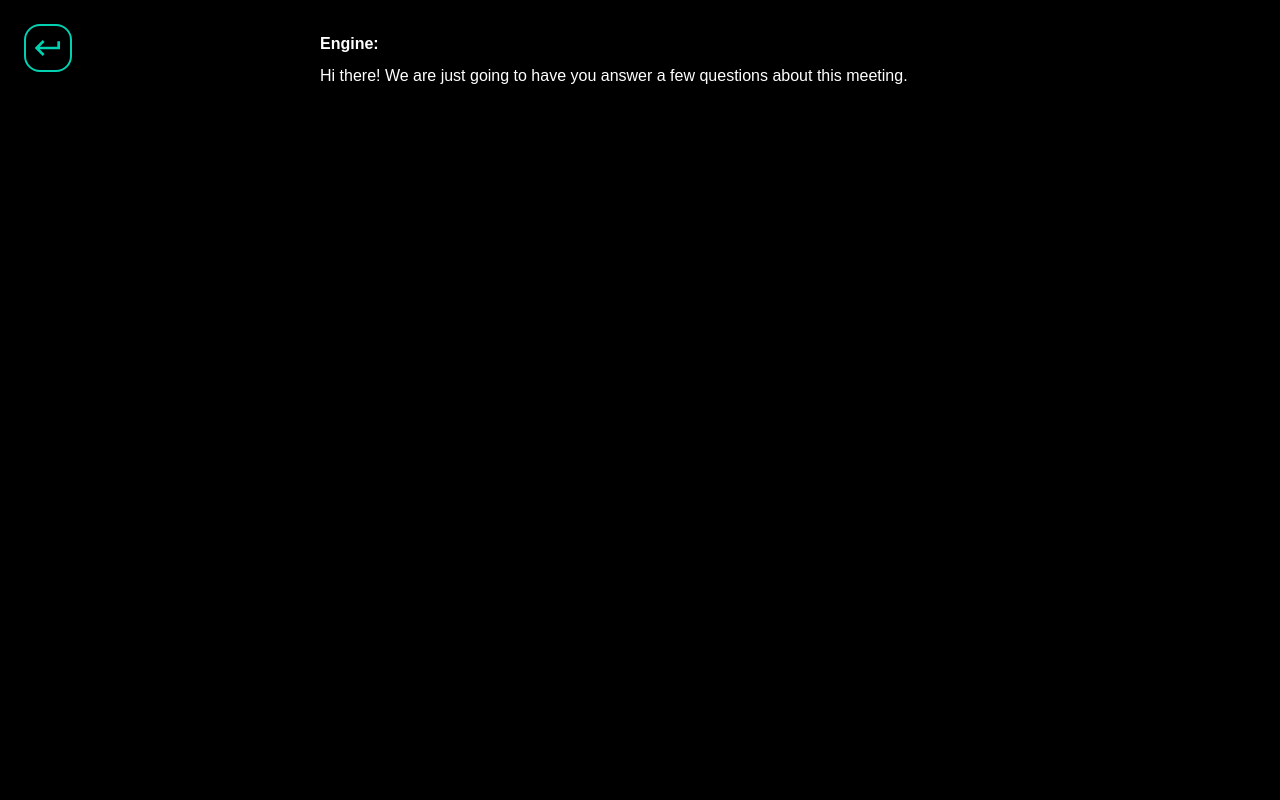
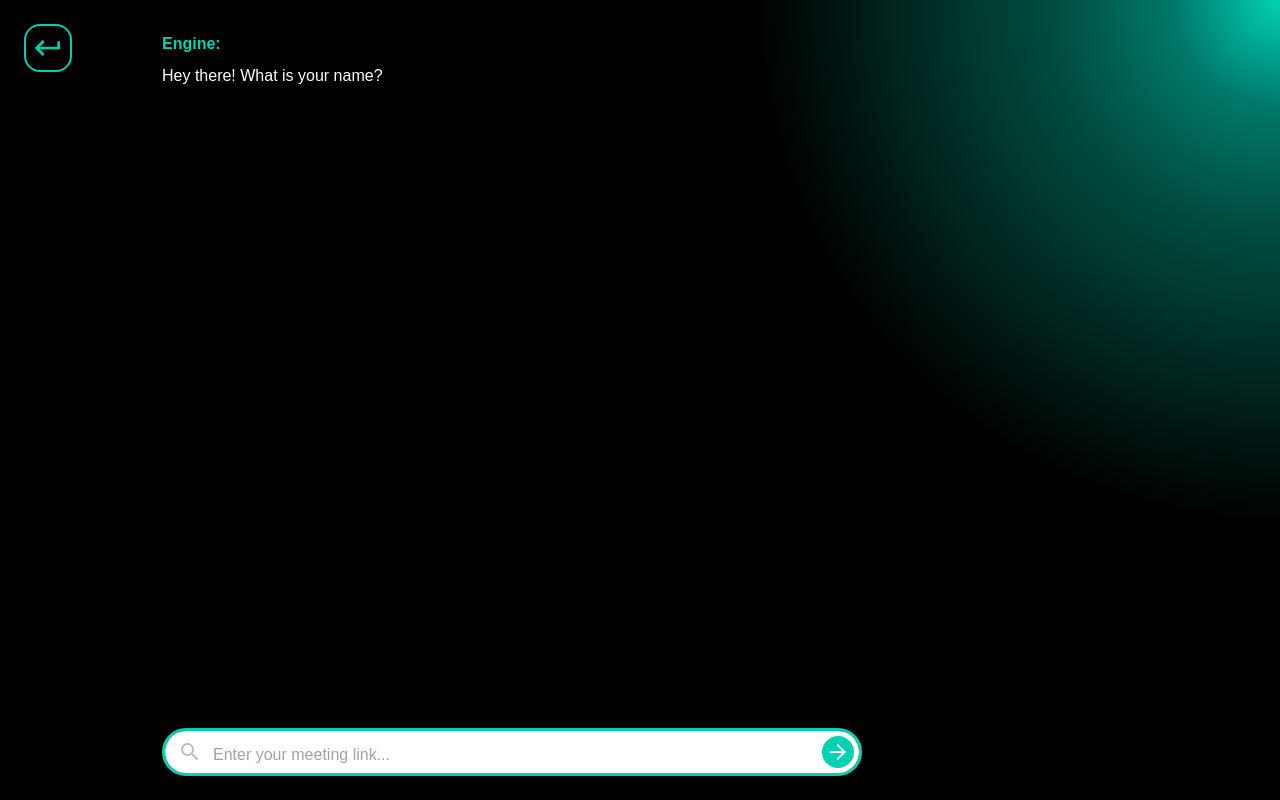
Before and after one commit to jaeeungracelee/InterviewAId, a Next.js app in the folder frontend/: page /questions in a window 1280 px wide. Built offline with nearby package versions, Linux system fonts and the light colour scheme.

Commit message:
questionnaire page

```diff
--- a/frontend/src/app/globals.css
+++ b/frontend/src/app/globals.css
@@ -35,3 +35,24 @@ textarea {
   scrollbar-width: none;
   /* Firefox */
 }
+
+button:active {
+  outline: none;
+}
+
+.questions-background {
+  background: radial-gradient(circle at top right, #00d1b2, #00796b 7%, #004d40 15%, #000000 35%);
+}
+
+.messages::-webkit-scrollbar {
+  display: none;
+}
+
+.messages {
+  overflow-y: scroll;
+  /* Add the ability to scroll */
+  -ms-overflow-style: none;
+  /* IE and Edge */
+  scrollbar-width: none;
+  /* Firefox */
+}
--- a/frontend/src/app/page.js
+++ b/frontend/src/app/page.js
@@ -1,23 +1,28 @@
 "use client";
 import SearchBar from "@/components/SearchBar";
 import Image from "next/image";
+import Link from "next/link";
 import ArrowForwardIcon from "@mui/icons-material/ArrowForward";
 
 export default function Home() {
   return (
     <main>
-      <div className="flex flex-col gap-6 font-semibold absolute top-[37vh] left-[10vw]">
-        <div className="text-[var(--primary-color)] text-6xl">Lie Down</div>
+      <div className="flex flex-col gap-6 font-semibold absolute top-[42vh] left-[10vw]">
+        <div className="text-[var(--secondary-color)] text-4xl">
+          Create your own
+        </div>
         <div className="flex flex-row gap-4">
-          <div className="flex text-3xl font-normal items-end text-[var(--secondary-color)]">
-            while you
-          </div>{" "}
-          <div className="text-6xl text-[var(--secondary-color)]">Stand Up</div>
+          <div className="text-5xl text-[var(--primary-color)]">
+            Mock Interview Experience
+          </div>
         </div>
-        <button className="mt-4 rounded-xl pl-6 pr-4 py-3 bg-[var(--primary-color)] w-fit flex flex-row gap-[6px] items-center justify-center">
+        <Link
+          href="/questions"
+          className="mt-4 rounded-xl pl-6 pr-4 py-3 bg-[var(--primary-color)] w-fit flex flex-row gap-[6px] items-center justify-center"
+        >
           Start Interview
           <ArrowForwardIcon sx={{ color: "white", fontSize: 24 }} />
-        </button>
+        </Link>
       </div>
     </main>
   );
--- a/frontend/src/app/questions/page.js
+++ b/frontend/src/app/questions/page.js
@@ -1,34 +1,67 @@
 "use client";
-import React, { useState, useEffect } from "react";
+import React, { useState, useEffect, useRef } from "react";
 
 import Image from "next/image";
 import HomeIcon from "@mui/icons-material/Home";
 import KeyboardReturnIcon from "@mui/icons-material/KeyboardReturn";
 import Link from "next/link";
+import SearchBar from "@/components/SearchBar";
+import { useRouter } from "next/navigation";
+import ArrowForwardIcon from "@mui/icons-material/ArrowForward";
 
 export default function Questions() {
-  const intro =
-    "H i there! We are just going to have you answer a few questions about this meeting.";
   const [curTyping, setCurTyping] = useState("");
+  const [isTyping, setIsTyping] = useState(false);
+  const [curIndex, setCurIndex] = useState(0);
+  const questions = [
+    "Hey there! What is your name?",
+    "Thank you! What is the company you are applying for?",
+    "Great! What is the job title you are applying for?",
+    "Finally, please copy and paste your job description.",
+  ];
+  const router = useRouter();
+
+  const [answers, setAnswers] = useState([]);
 
   const typing = (text) => {
+    setIsTyping(true);
     let i = 0;
     const interval = setInterval(() => {
-      setCurTyping((prev) => prev + text.charAt(i)); // Use charAt(i) to get one character at a time
+      setCurTyping(questions[curIndex].slice(0, i));
       i++;
       if (i >= text.length) {
-        // Adjusted condition to check when i reaches text.length
         clearInterval(interval);
+        if (curIndex < questions.length) {
+          setCurTyping("");
+          setIsTyping(false);
+          setCurIndex((prev) => prev + 1);
         }
-    }, 50);
+      }
+    }, 20);
   };
 
+  const submitAnswer = (answer) => {
+    setAnswers((prev) => [...prev, answer]);
+    if (curIndex < questions.length) {
+      typing(questions[curIndex]);
+    }
+  };
+
+  const messageBottomRef = useRef(null);
   useEffect(() => {
-    typing(intro);
+    if (messageBottomRef.current) {
+      messageBottomRef.current.scrollTop =
+        messageBottomRef.current.scrollHeight;
+    }
+  }, [answers]);
+
+  useEffect(() => {
+    typing(questions[curIndex]);
   }, []);
 
   return (
-    <div className="w-full h-[100vh] flex flex-col items-center bg-black">
+    <div className="w-full h-[100vh] questions-background">
+      <div className="w-[80%] h-[100vh] flex flex-col items-center">
         <Link
           className="absolute top-6 left-6 border-2 border-[var(--primary-color)] p-[6px] rounded-2xl"
           href="/"
@@ -37,14 +70,56 @@ export default function Questions() {
             sx={{ color: "var(--primary-color)", fontSize: 32 }}
           />
         </Link>
-      <div className="flex flex-col w-1/2 h-full pt-8 pb-4">
+        <div
+          ref={messageBottomRef}
+          className="messages flex flex-col h-full pt-8 pb-8 gap-4 w-[700px]"
+        >
+          {questions
+            .filter((_, i) => i < curIndex)
+            .map((q, i) => (
+              <div className="section flex flex-col gap-3">
                 <div className="flex flex-col gap-2">
-          <div className="font-semibold text-[var(--primary-text)]">
+                  <div className="font-semibold text-[var(--primary-color)]">
                     Engine:
                   </div>
-          <div className="bg-[var(--primary-bg)] rounded-lg">{curTyping}</div>
+                  <div className="text-white rounded-lg">{q}</div>
+                </div>
+                {answers[i] && (
+                  <div className="flex flex-col gap-2 items-end">
+                    <div className="font-semibold text-[var(--primary-color)]">
+                      You:
+                    </div>
+                    <div className="text-white rounded-lg">{answers[i]}</div>
+                  </div>
+                )}
+              </div>
+            ))}
+          {isTyping && (
+            <div className="section flex flex-col gap-2">
+              <div className="font-semibold text-[var(--primary-color)]">
+                Engine:
+              </div>
+              <div className="text-white rounded-lg">{curTyping}</div>
+            </div>
+          )}
+        </div>
+        <div
+          className={"w-full absolute bottom-6 flex flex-row justify-center ".concat(
+            answers.length == questions.length && "hidden"
+          )}
+        >
+          <SearchBar submitAnswer={submitAnswer} />
         </div>
       </div>
+      {answers.length == questions.length && (
+        <Link
+          href="/"
+          className="absolute bottom-6 right-6 rounded-xl pl-6 pr-4 py-3 bg-[var(--primary-color)] w-fit flex flex-row gap-[6px] items-center justify-center"
+        >
+          Start Interview
+          <ArrowForwardIcon sx={{ color: "white", fontSize: 24 }} />
+        </Link>
+      )}
     </div>
   );
 }
--- a/frontend/src/components/SearchBar.js
+++ b/frontend/src/components/SearchBar.js
@@ -5,35 +5,45 @@ import { useRouter } from "next/navigation";
 import SearchIcon from "@mui/icons-material/Search";
 import RightArrow from "@mui/icons-material/ArrowForward";
 
-export default function SearchBar() {
+export default function SearchBar({ submitAnswer }) {
   const router = useRouter();
   const [value, setValue] = useState("");
+  const textAreaRef = useRef(null);
+  useEffect(() => {
+    if (textAreaRef) {
+      textAreaRef.current.style.height = "0px";
+      const scrollHeight = textAreaRef.current.scrollHeight;
+      textAreaRef.current.style.height = scrollHeight + "px";
+    }
+  }, [textAreaRef, value]);
 
   const handleKeyDown = (e) => {
     if (e.key === "Enter" && !e.shiftKey) {
       e.preventDefault();
-      router.push(`/questions?search=${value}`);
+      submitAnswer(value);
+      setValue("");
     }
   };
 
   return (
-    <div className="mt-4 max-w-[700px] flex flex-col relative justify-center items-center">
+    <div className="w-[700px] flex flex-col relative justify-center items-center">
       <SearchIcon color="disabled" className="absolute left-4" />
       <textarea
         type="text"
         value={value}
         onChange={(e) => setValue(e.target.value)}
         placeholder="Enter your meeting link..."
+        onKeyDown={handleKeyDown}
+        ref={textAreaRef}
         rows={1}
-        onKeyDown={handleKeyDown}
-        className="search-bar w-full max-h-[50vh] border-[3px] border-[var(--primary-color)] px-12 py-3 rounded-full text-black"
+        className="search-bar w-full max-h-[50vh] border-[3px] border-[var(--primary-color)] px-12 py-3 rounded-[24px] text-black disabled:bg-[var(--primary-bg)] disabled:cursor-not-allowed"
       />
-      <Link
+      <button
         className="bg-[var(--primary-color)] text-white py-1 px-1 rounded-full absolute right-2"
-        href={`/questions?search=${value}`}
+        onClick={() => submitAnswer(value)}
       >
         <RightArrow />
-      </Link>
+      </button>
     </div>
   );
 }
```
Lines whose indentation alone changed are shown as unchanged.
